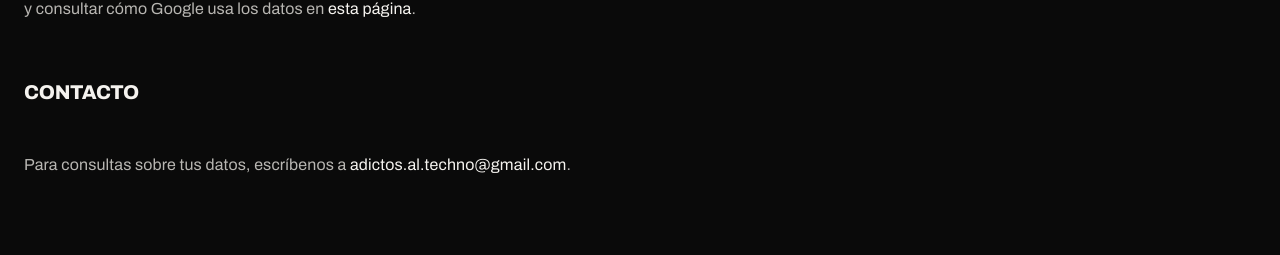
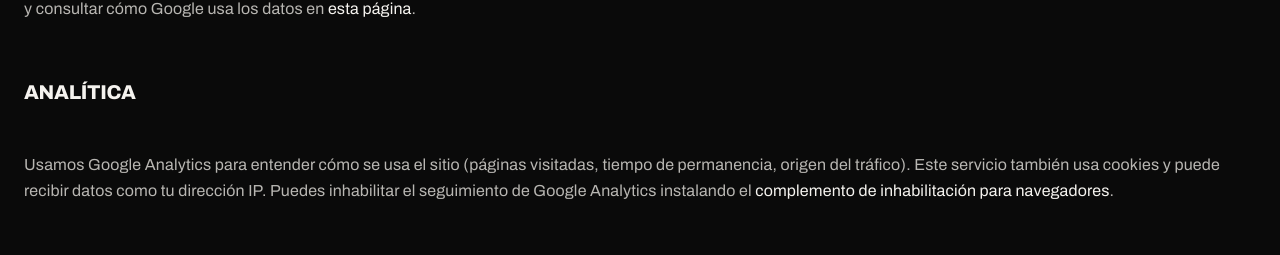
Before and after one commit to ReportFuco/web-adt-django-react, a React (Vite) app in the folder frontend/: page /politica-de-privacidad in a window 1280 px wide. Shown: the part 648-903 px from the top of the page. Built offline with nearby package versions, Linux system fonts and the light colour scheme; no server answers.

Commit message:
feat: instala Google Analytics 4 (gtag.js) y actualiza política de privacidad
Agrega el tag de GA4 (G-66QW35ZXDS) al inicio de <head> para que cargue en
todas las páginas, y suma la divulgación correspondiente de cookies de
analítica en /politica-de-privacidad.

```diff
--- a/frontend/index.html
+++ b/frontend/index.html
@@ -1,6 +1,17 @@
 <!DOCTYPE html>
 <html lang="es">
   <head>
+    <!-- Google tag (gtag.js) -->
+    <script async src="https://www.googletagmanager.com/gtag/js?id=G-66QW35ZXDS"></script>
+    <script>
+      window.dataLayer = window.dataLayer || [];
+      function gtag() {
+        dataLayer.push(arguments);
+      }
+      gtag("js", new Date());
+
+      gtag("config", "G-66QW35ZXDS");
+    </script>
     <script
       async
       src="https://pagead2.googlesyndication.com/pagead/js/adsbygoogle.js?client=ca-pub-2073400507475789"
--- a/frontend/src/pages/LegalPage/PoliticaDePrivacidadPage.jsx
+++ b/frontend/src/pages/LegalPage/PoliticaDePrivacidadPage.jsx
@@ -41,6 +41,21 @@
         </a>
         .
       </p>
+      <h2>Analítica</h2>
+      <p>
+        Usamos Google Analytics para entender cómo se usa el sitio (páginas visitadas, tiempo de permanencia,
+        origen del tráfico). Este servicio también usa cookies y puede recibir datos como tu dirección IP. Puedes
+        inhabilitar el seguimiento de Google Analytics instalando el{" "}
+        <a
+          href="https://tools.google.com/dlpage/gaoptout"
+          target="_blank"
+          rel="noopener noreferrer"
+          className="text-text hover:text-signal"
+        >
+          complemento de inhabilitación para navegadores
+        </a>
+        .
+      </p>
       <h2>Contacto</h2>
       <p>
         Para consultas sobre tus datos, escríbenos a{" "}
```
